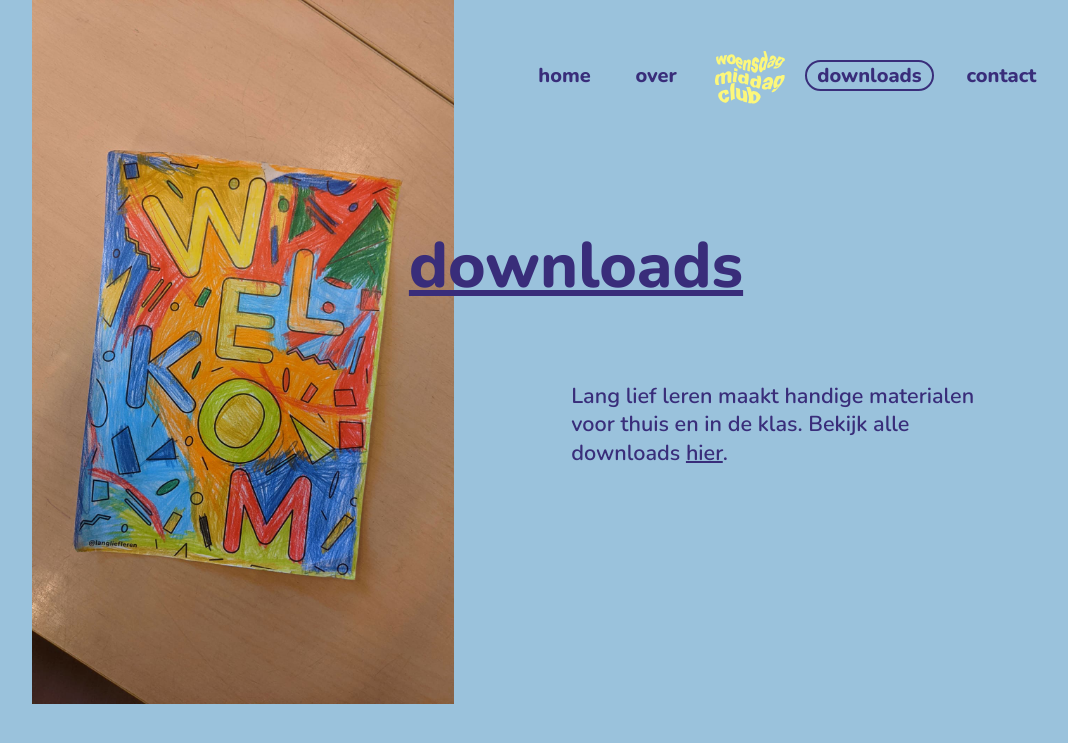
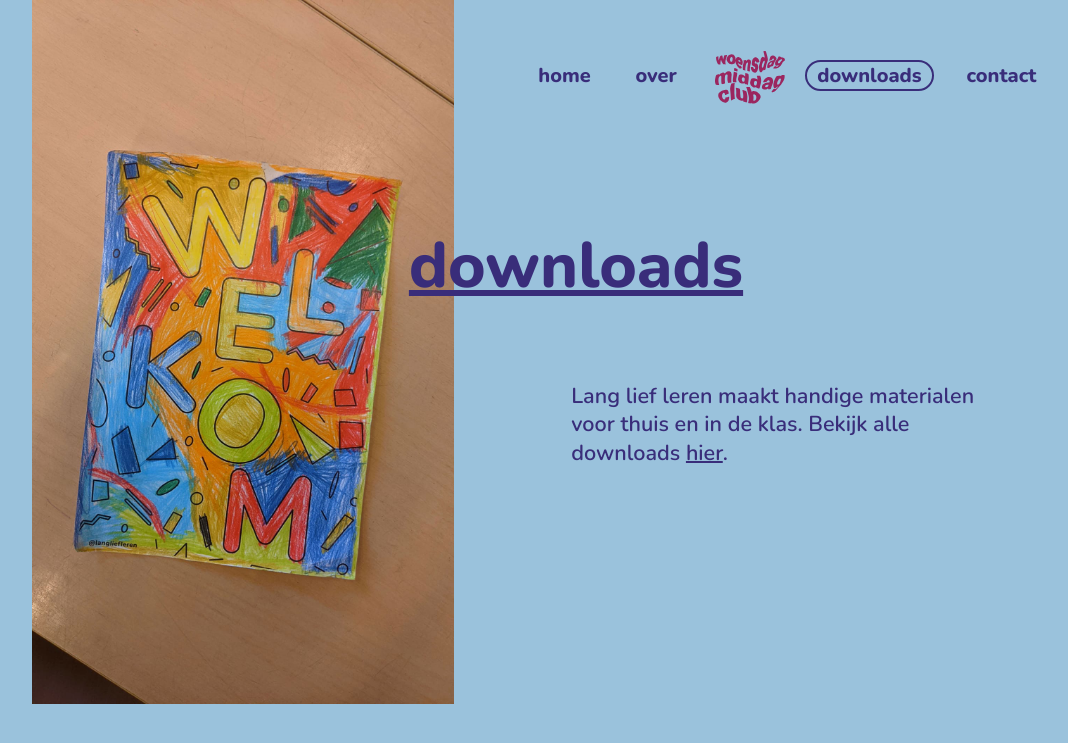
Before and after one commit to holleboom/langliefleren, a Jekyll site: the page built from downloads/index.md, in a window 1280 px wide. Shown: the top 743 px of the page, without its empty margins (64-1132 px from the left). Built offline with Jekyll 4.4.1, drawn with Linux system fonts in a browser that asks for light colours.

Commit message:
no message

```diff
--- a/css/styles.scss
+++ b/css/styles.scss
@@ -15,6 +15,7 @@ body {
 	}
 	* {
 		color: $pinkDark;
+		fill: $pinkDark;
 	}
 
 
@@ -23,14 +24,23 @@ body {
 		nav li a {
 			outline-color: $pink;
 		}
-		* { color: $pink;}
+		* {
+			color: $pink;
+			svg {
+				fill:$pink;
+			}
+		}
 	}
 	&[class^='woensdagmiddagclub'] {
 		background-color: $pink;
 		nav li a {
 			outline-color: $blueDark;
 		}
-		* { color: $blueDark;}
+		* { color: $blueDark;
+			svg {
+				fill:$blueDark;
+			}
+		}
 
 		.cp-button, .cp-inline {
 			cursor: pointer;
@@ -61,7 +71,11 @@ body {
 		nav li a {
 			outline-color: $blueDark;
 		}
-		* { color: $blueDark; }
+		* { color: $blueDark;
+			svg {
+				fill:$blueDark;
+			}
+		}
 	}
 	&.contact {
 		background-color: $pinkDark;
@@ -70,6 +84,9 @@ body {
 		}
 		* {
 			color: $yellow;
+			svg {
+				fill:$yellow;
+			}
 		}
 	}
 
```
